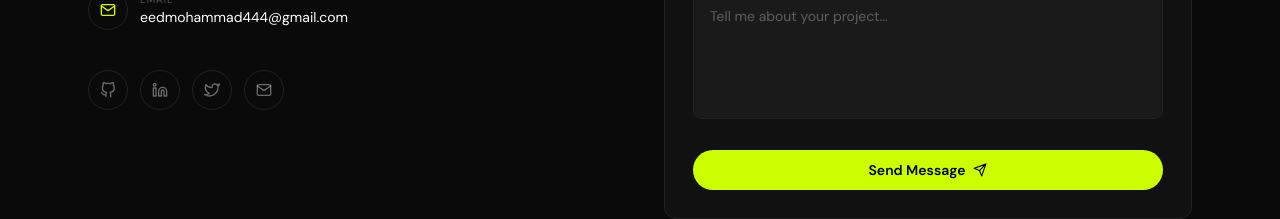
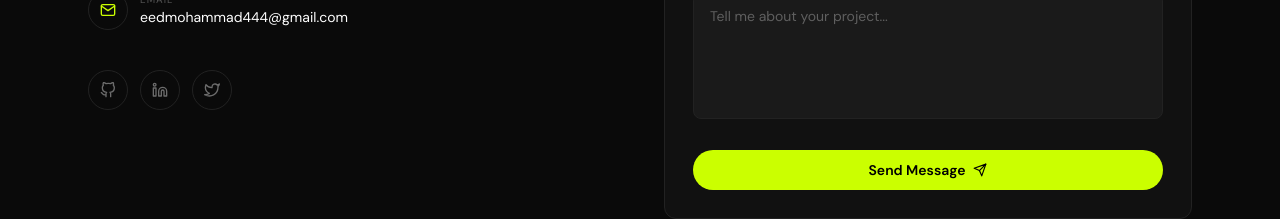
Before and after one commit to Ali4441/portfolio, a React (Vite) app in the folder client/: page / in a window 1280 px wide. Shown: the part 2719-2938 px from the top of the page. Built offline with nearby package versions, Linux system fonts and the light colour scheme.

Commit message:
fix: improve contact form validation and error handling

```diff
--- a/client/index.html
+++ b/client/index.html
@@ -1,18 +1,25 @@
 <!DOCTYPE html>
 <html lang="en">
+
 <head>
   <meta charset="UTF-8" />
   <meta name="viewport" content="width=device-width, initial-scale=1.0" />
+
   <title>Robert Garcia | Portfolio</title>
+
+  <link rel="icon" type="image/png" href="/portfolio.png" />
+
   <link rel="preconnect" href="https://fonts.googleapis.com" />
   <link rel="preconnect" href="https://fonts.gstatic.com" crossorigin />
+
   <link
     href="https://fonts.googleapis.com/css2?family=Bebas+Neue&family=DM+Sans:ital,opsz,wght@0,9..40,300;0,9..40,400;0,9..40,500;0,9..40,600;0,9..40,700;1,9..40,300;1,9..40,400&display=swap"
-      rel="stylesheet"
-    />
+    rel="stylesheet" />
 </head>
+
 <body>
   <div id="root"></div>
   <script type="module" src="/src/main.jsx"></script>
 </body>
+
 </html>
--- a/client/src/components/Contact.jsx
+++ b/client/src/components/Contact.jsx
@@ -41,7 +41,7 @@
     { icon: <FiGithub />, href: "https://github.com/Ali4441" },
     { icon: <FiLinkedin />, label: "LinkedIn", href: "https://www.linkedin.com/in/eed-mohammad-427667298/" },
     { icon: <FiTwitter />, label: "Twitter", href: "https://twitter.com" },
-    { icon: <FiMail />, label: "Email", href: "mailto:eedmohammad444@gmail.com" },
+
   ];
 
 
```
Also changed, not shown: client/public/portfolio.png (added), 1 other file (tests, documents, lock files or other folders). Lines whose indentation alone changed are shown as unchanged.
